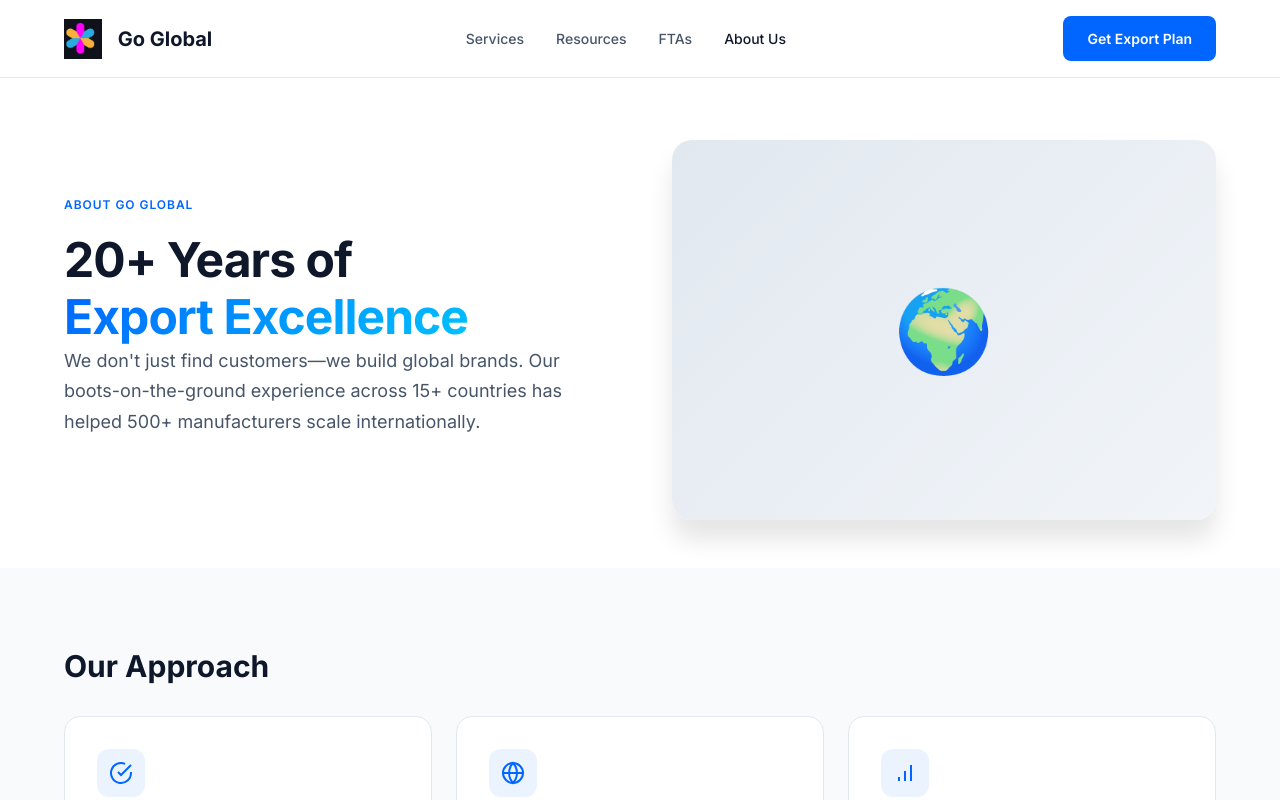
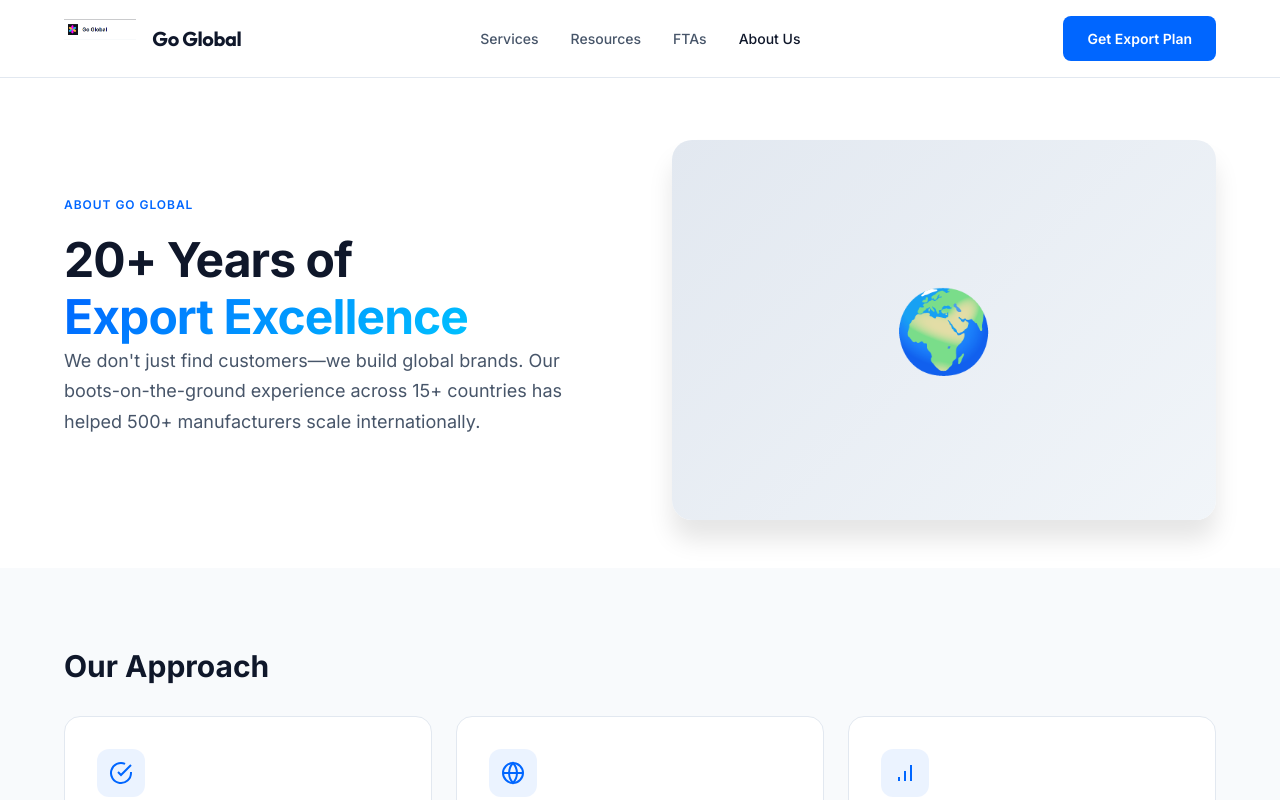
Before and after one commit to skmotani/go-global, a React (Vite) app: page /about in a window 1280 px wide. Shown: the top 800 px of the page. Built offline with nearby package versions, Linux system fonts and the light colour scheme.

Commit message:
feat: transparent logo and outfit font

```diff
--- a/src/index.css
+++ b/src/index.css
@@ -34,6 +34,7 @@
   --error: #EF4444;
 
   /* Typography */
+  --font-brand: 'Outfit', sans-serif;
   --font-display: 'Inter', sans-serif;
   --font-body: 'Inter', sans-serif;
 
@@ -493,9 +494,11 @@ h1, h2, h3, h4, h5, h6 {
   display: flex;
   align-items: center;
   gap: var(--space-2);
+  font-family: var(--font-brand);
   font-size: var(--text-xl);
   font-weight: 700;
   color: var(--gray-900);
+  letter-spacing: -0.02em;
 }
 
 .nav-logo-icon {
```
Also changed, not shown: public/logo.png.
